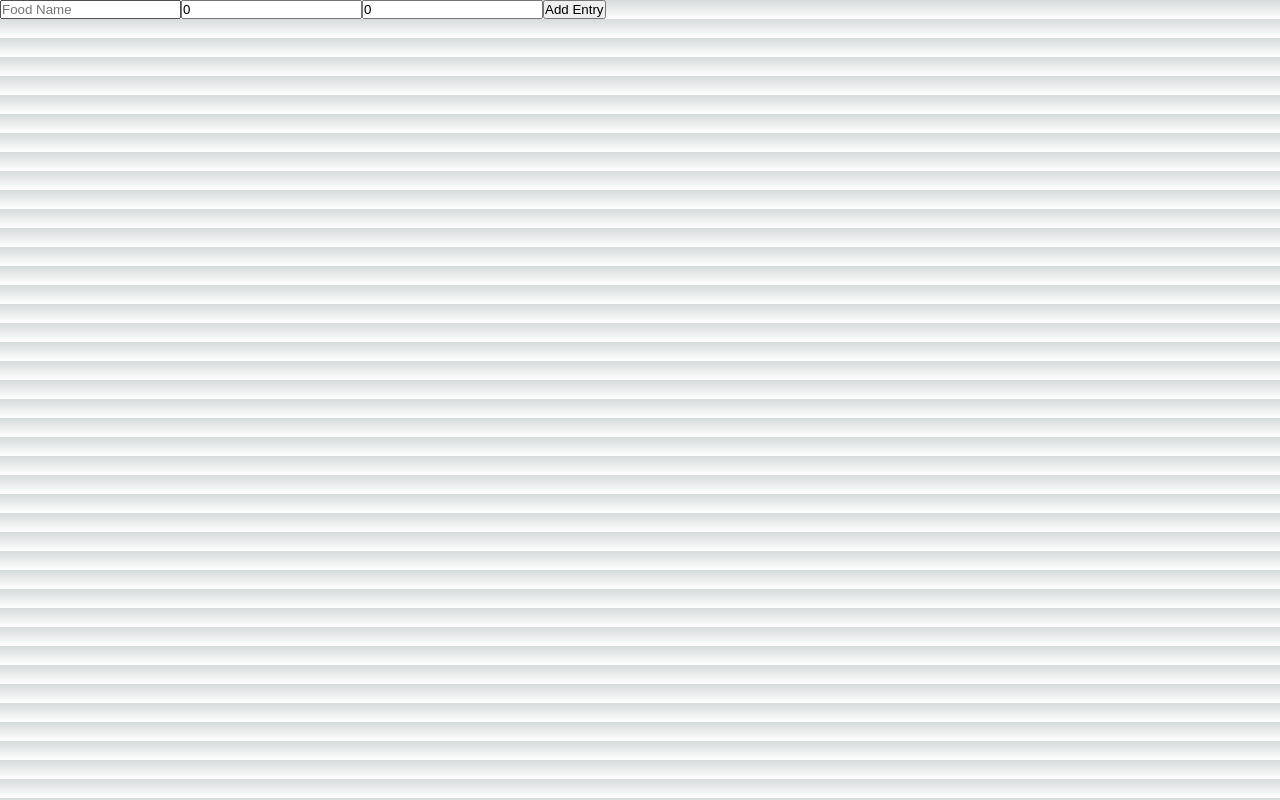
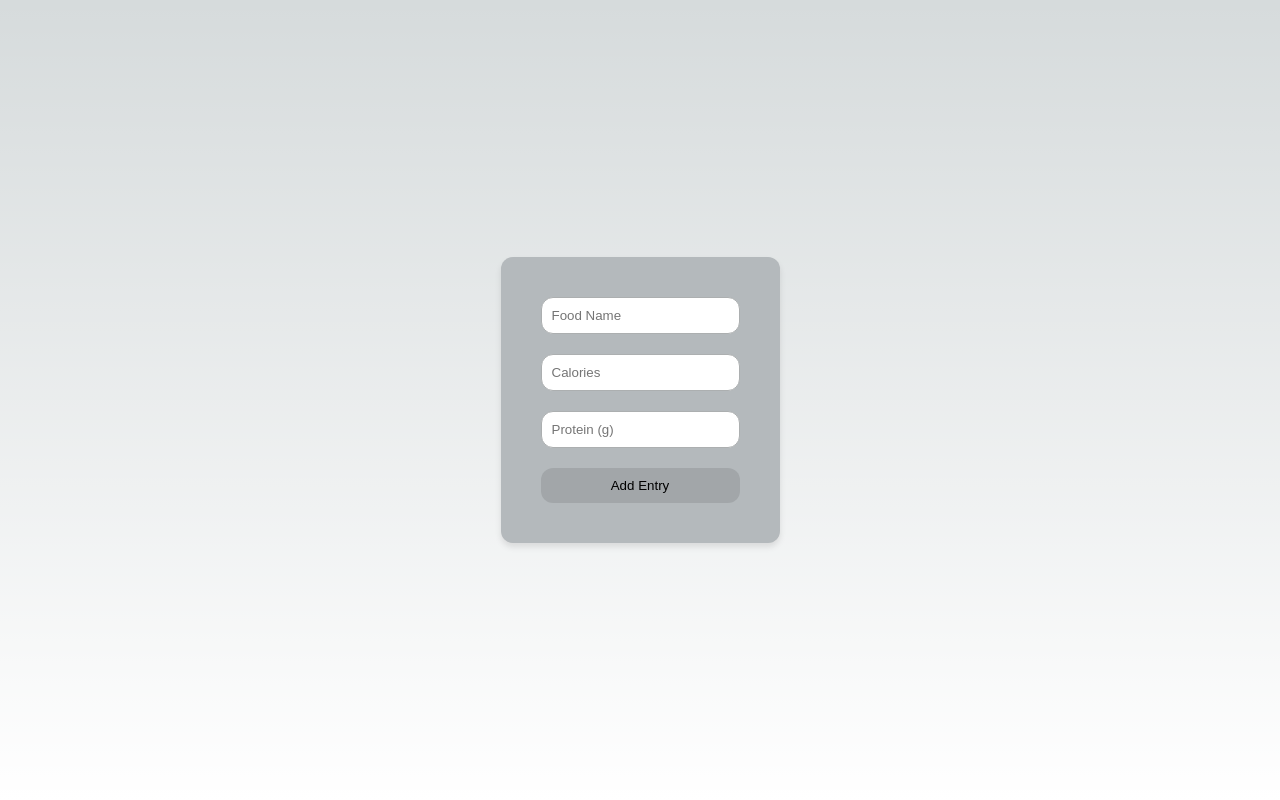
Before and after one commit to solonnoi/matardagbok, a Next.js app: page / in a window 1280 px wide. Built offline with nearby package versions, Linux system fonts and the light colour scheme.

Commit message:
komið adding dæmi

```diff
--- /dev/null
+++ b/pages/Home.module.css
@@ -0,0 +1,35 @@
+.formContainer {
+    display: flex;
+    justify-content: center;
+    align-items: center;
+    height: 100vh;
+  }
+
+  .form {
+    display: flex;
+    flex-direction: column;
+    gap: 20px;
+    padding: 40px;
+    background: rgb(var(--card-rgb));
+    border-radius: var(--border-radius);
+    box-shadow: 0 4px 6px rgba(0, 0, 0, 0.1);
+  }
+
+  .input {
+    padding: 10px;
+    border-radius: var(--border-radius);
+    border: 1px solid rgb(var(--callout-border-rgb));
+  }
+
+  .button {
+    padding: 10px;
+    border: none;
+    border-radius: var(--border-radius);
+    background-color: rgba(var(--foreground-rgb), 0.1);
+    cursor: pointer;
+    transition: background-color 0.3s;
+  }
+
+  .button:hover {
+    background-color: rgba(var(--foreground-rgb), 0.2);
+  }
--- a/pages/api/foodEntries.ts
+++ b/pages/api/foodEntries.ts
@@ -4,22 +4,38 @@ import type { NextApiRequest, NextApiResponse } from 'next';
 const prisma = new PrismaClient();
 
 export default async function handler(req: NextApiRequest, res: NextApiResponse) {
-  if (req.method === 'POST') {
+  if (req.method === 'GET') {
+    const today = new Date();
+    today.setHours(0, 0, 0, 0);
+
+    const tomorrow = new Date(today);
+    tomorrow.setDate(tomorrow.getDate() + 1);
+
+    const foodEntries = await prisma.foodEntry.findMany({
+      where: {
+        dateCreated: {
+          gte: today,
+          lt: tomorrow,
+        },
+      },
+    });
+    return res.json(foodEntries);
+  } else if (req.method === 'POST') {
+    // Create a new food entry
     const { foodName, calories, protein } = req.body;
     const result = await prisma.foodEntry.create({
       data: {
         foodName,
-        calories: Number(calories),
-        protein: Number(protein),
-      }, // Add a comma here
+        calories,
+        protein,
+        // dateCreated is automatically set to now()
+      },
     });
-    console.log('Food entry created');
     return res.json(result);
-  } else if (req.method === 'GET') {
-    const foodEntries = await prisma.foodEntry.findMany();
-    return res.json(foodEntries);
   }
 
+
+  // Method Not Allowed handling
   res.setHeader('Allow', ['GET', 'POST']);
   res.status(405).end(`Method ${req.method} Not Allowed`);
 }
--- a/pages/index.tsx
+++ b/pages/index.tsx
@@ -1,4 +1,5 @@
 import { useState, FormEvent } from 'react';
+import styles from './Home.module.css'; // Import your CSS module here
 
 const Home: React.FC = () => {
   const [foodName, setFoodName] = useState<string>('');
@@ -12,16 +13,40 @@ const Home: React.FC = () => {
       headers: { 'Content-Type': 'application/json' },
       body: JSON.stringify({ foodName, calories, protein }),
     });
-    // Optionally reset the form or handle the response
+    // Reset form fields
+    setFoodName('');
+    setCalories(0);
+    setProtein(0);
   }
 
   return (
-    <div>
-      <form onSubmit={handleSubmit}>
-        <input type="text" value={foodName} onChange={(e) => setFoodName(e.target.value)} placeholder="Food Name" required />
-        <input type="number" value={calories} onChange={(e) => setCalories(Number(e.target.value))} placeholder="Calories" required />
-        <input type="number" value={protein} onChange={(e) => setProtein(Number(e.target.value))} placeholder="Protein (g)" required />
-        <button type="submit">Add Entry</button>
+    <div className={styles.formContainer}>
+      <form onSubmit={handleSubmit} className={styles.form}>
+        <input
+          type="text"
+          value={foodName}
+          onChange={(e) => setFoodName(e.target.value)}
+          placeholder="Food Name"
+          required
+          className={styles.input}
+        />
+        <input
+          type="number"
+          value={calories || ''}
+          onChange={(e) => setCalories(Number(e.target.value))}
+          placeholder="Calories"
+          required
+          className={styles.input}
+        />
+        <input
+          type="number"
+          value={protein || ''}
+          onChange={(e) => setProtein(Number(e.target.value))}
+          placeholder="Protein (g)"
+          required
+          className={styles.input}
+        />
+        <button type="submit" className={styles.button}>Add Entry</button>
       </form>
     </div>
   );
```
